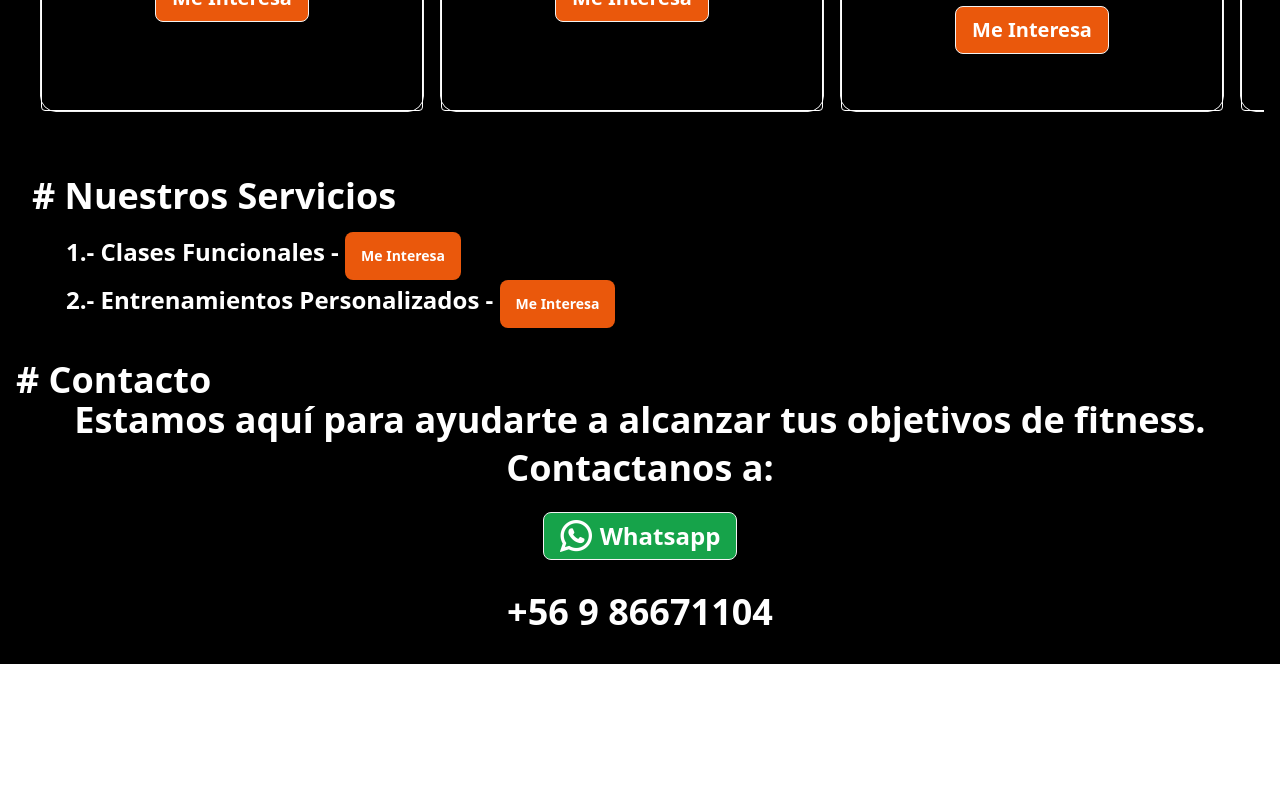
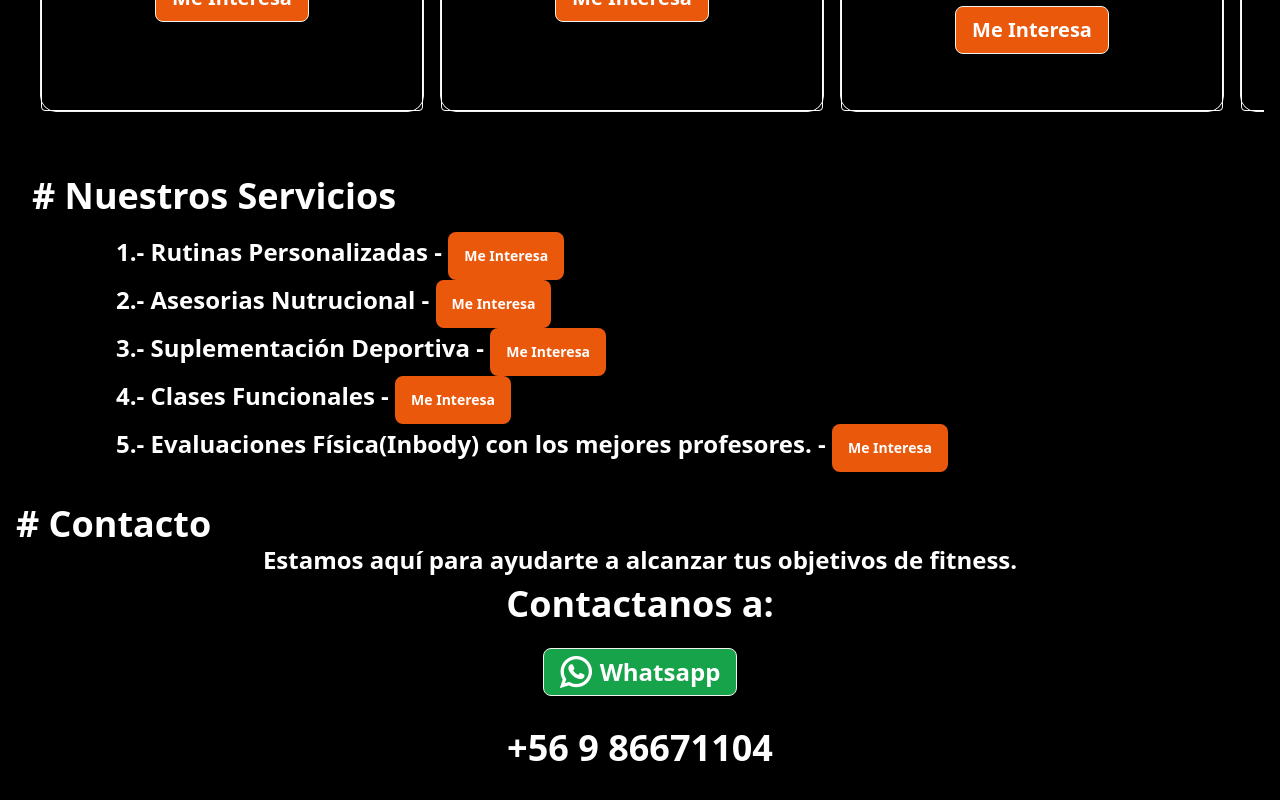
Before and after one commit to gymgross/gross, a React (Vite) app: page / in a window 1280 px wide. Shown: the part 1112-1912 px from the top of the page. Before the commit the page ends 1776 px from the top, so only its background shows below. Built offline with nearby package versions, Linux system fonts and the light colour scheme.

Commit message:
se sube la lista dinamica para recorrer en el modulo de servicios

```diff
--- a/src/App.css
+++ b/src/App.css
@@ -6,7 +6,5 @@
 }
 
 .tabular-funcional{
-
-    padding-left: 50px;
-
+    padding-left: 100px;
 }
--- a/src/App.jsx
+++ b/src/App.jsx
@@ -182,7 +182,7 @@ return (
             </h1>
         </a>
         <div className="flex-col w-full">
-            <div className="text-4xl text-white font-bold text-center">
+            <div className="text-2xl text-white font-bold text-center">
                 Estamos aquí para ayudarte a alcanzar tus objetivos de fitness.
             </div>
             <div className="my-2 text-4xl text-white font-bold text-center">
--- a/src/assets/servicios.json
+++ b/src/assets/servicios.json
@@ -1,10 +1,22 @@
 [
+    {
+      "name": "Rutinas Personalizadas",
+      "image_url": ""
+    },
+    {
+      "name": "Asesorias Nutrucional",
+      "image_url": ""
+    },
+    {
+      "name": "Suplementación Deportiva",
+      "image_url": ""
+    },
     {
       "name": "Clases Funcionales",
       "image_url": ""
     },
     {
-      "name": "Entrenamientos Personalizados",
+      "name": "Evaluaciones Física(Inbody) con los mejores profesores.",
       "image_url": ""
     }
   ]
```
